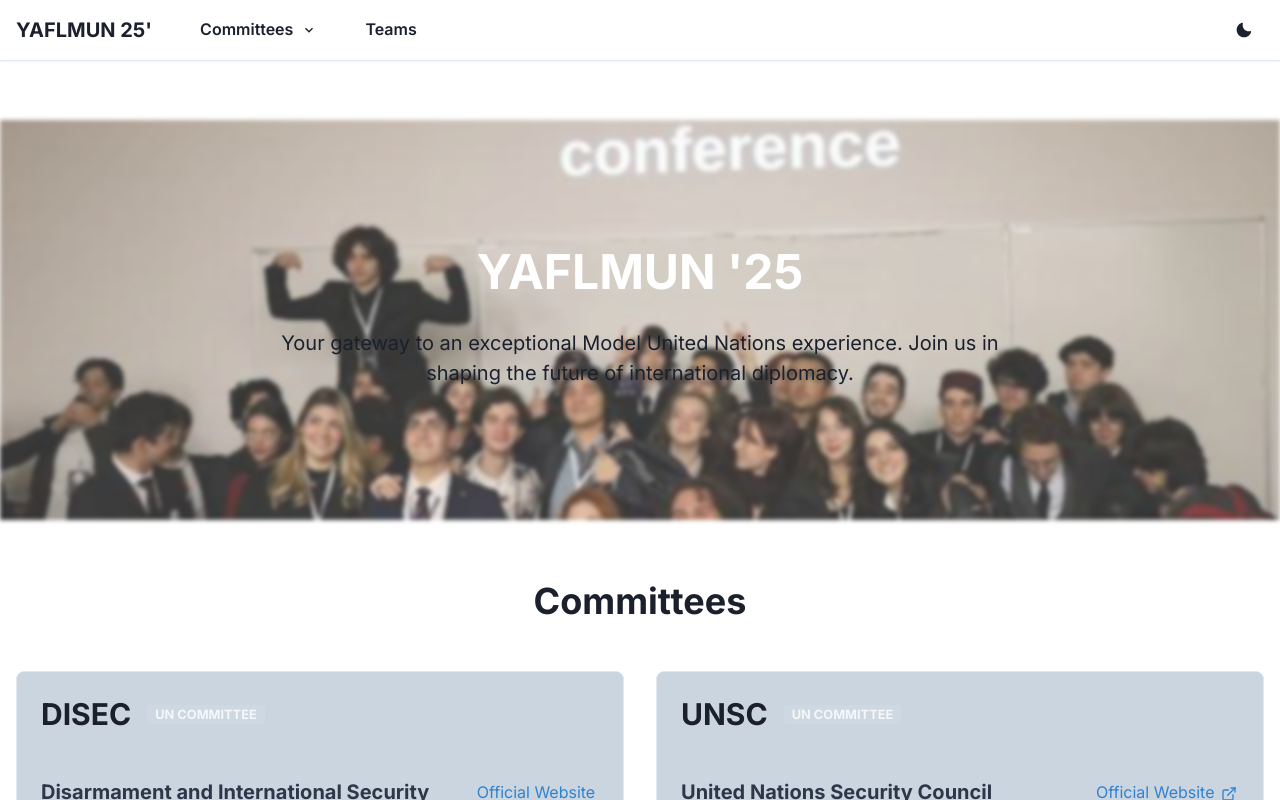
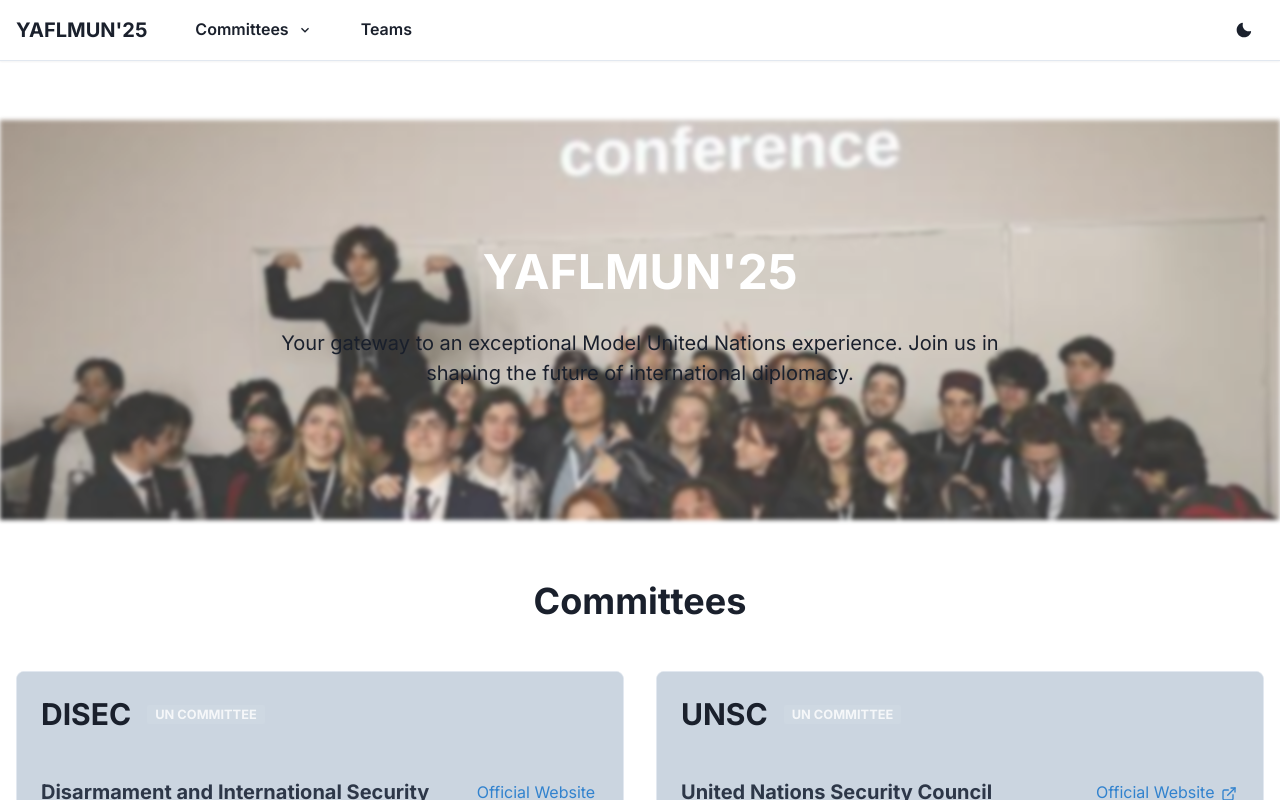
Before and after one commit to emirbartu/munhtml, a React (Vite) app: page / in a window 1280 px wide. Shown: the top 800 px of the page. Built offline with nearby package versions, Linux system fonts and the light colour scheme.

Commit message:
title change

```diff
--- a/src/components/Countdown/CountdownTimer.jsx
+++ b/src/components/Countdown/CountdownTimer.jsx
@@ -50,7 +50,7 @@ const CountdownTimer = () => {
       mx="auto"
     >
       <Text fontSize="2xl" mb={4} color={textColor} fontWeight="bold">
-        Countdown to YAFLMUN '25
+        Countdown to YAFLMUN'25
       </Text>
       <HStack spacing={8} justify="center" flexWrap="wrap">
         {Object.entries(timeLeft).map(([interval, value]) => (
--- a/src/components/Layout/Header.jsx
+++ b/src/components/Layout/Header.jsx
@@ -57,7 +57,7 @@ const Header = () => {
 
         <HStack spacing={8} alignItems="center">
           <Box as={RouterLink} to="/" fontSize="xl" fontWeight="bold">
-            YAFLMUN 25'
+            YAFLMUN'25
           </Box>
           <HStack
             as="nav"
--- a/src/pages/Home.jsx
+++ b/src/pages/Home.jsx
@@ -42,7 +42,7 @@ const Home = () => {
           bgClip="text"
           color={'white'}
         >
-        YAFLMUN '25
+        YAFLMUN'25
 
         </Heading>
         <Text fontSize="xl" maxW="container.md">
```
